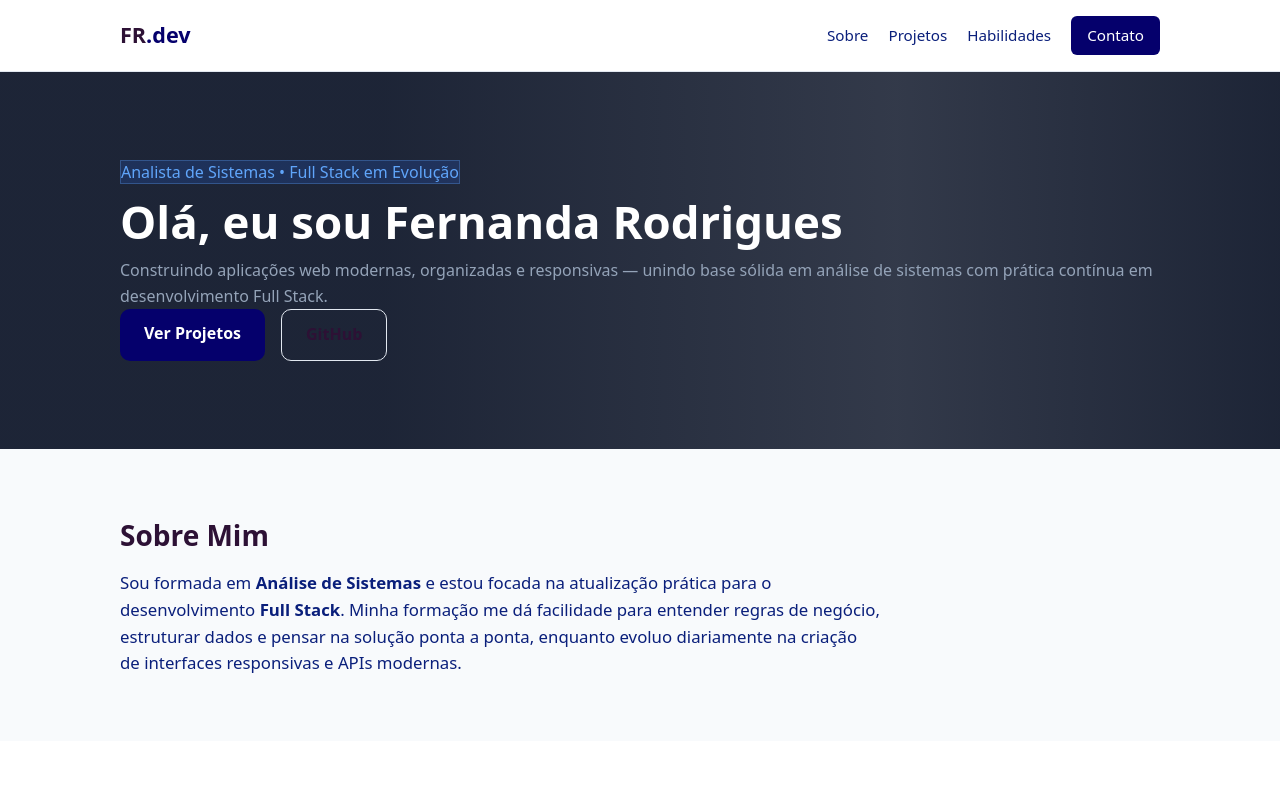
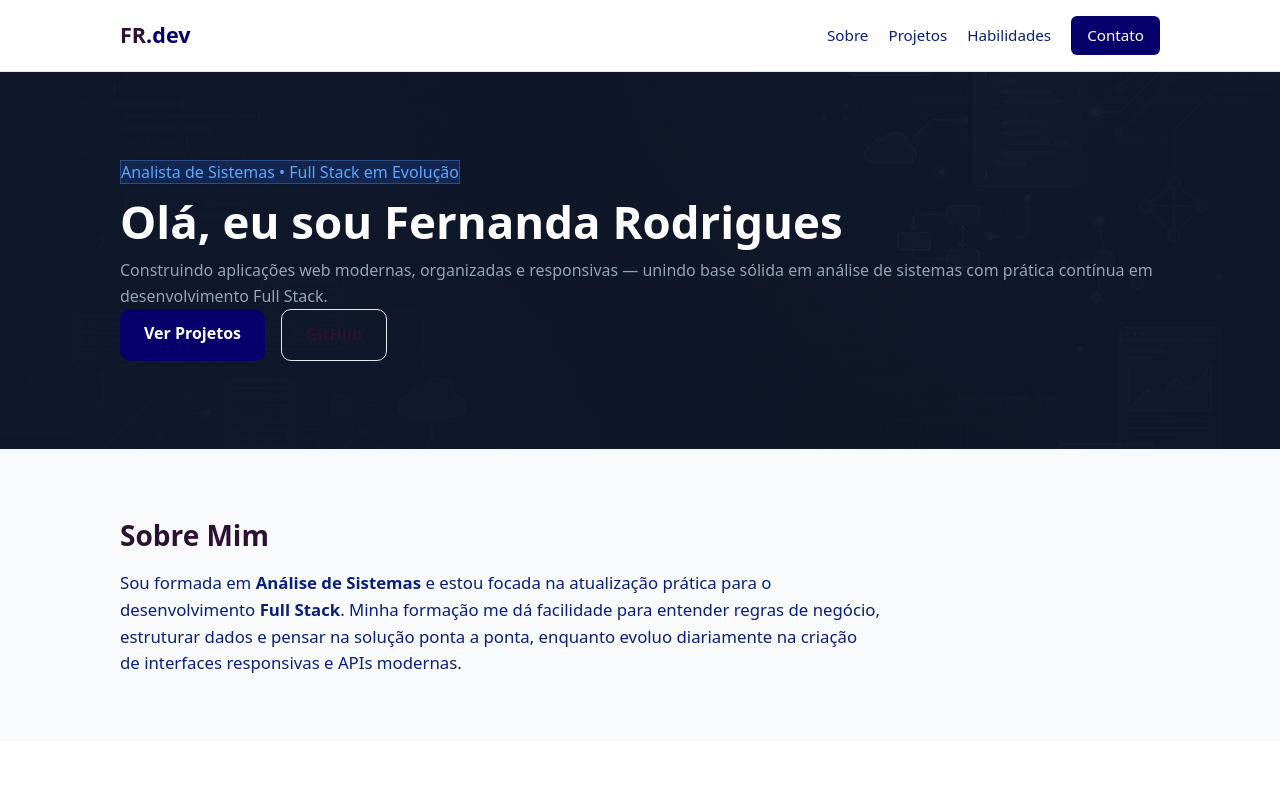
Before and after one commit to nandymax/portfolio-web, a plain HTML site: page index.html in a window 1280 px wide. Shown: the top 800 px of the page. Drawn offline with Linux system fonts and the light colour scheme.

Commit message:
style: alterar imagem de fundo secao hero

```diff
--- a/css/style.css
+++ b/css/style.css
@@ -100,7 +100,7 @@ body {
       rgba(15, 23, 42, 0.85) 70%,
       rgba(15, 23, 42, 0.94) 100%
     ),
-    url("../images/tech-bg.jpg");
+    url("../images/tech-bg.jpeg");
   background-size: cover;
   background-position: center;
   background-repeat: no-repeat;
```
